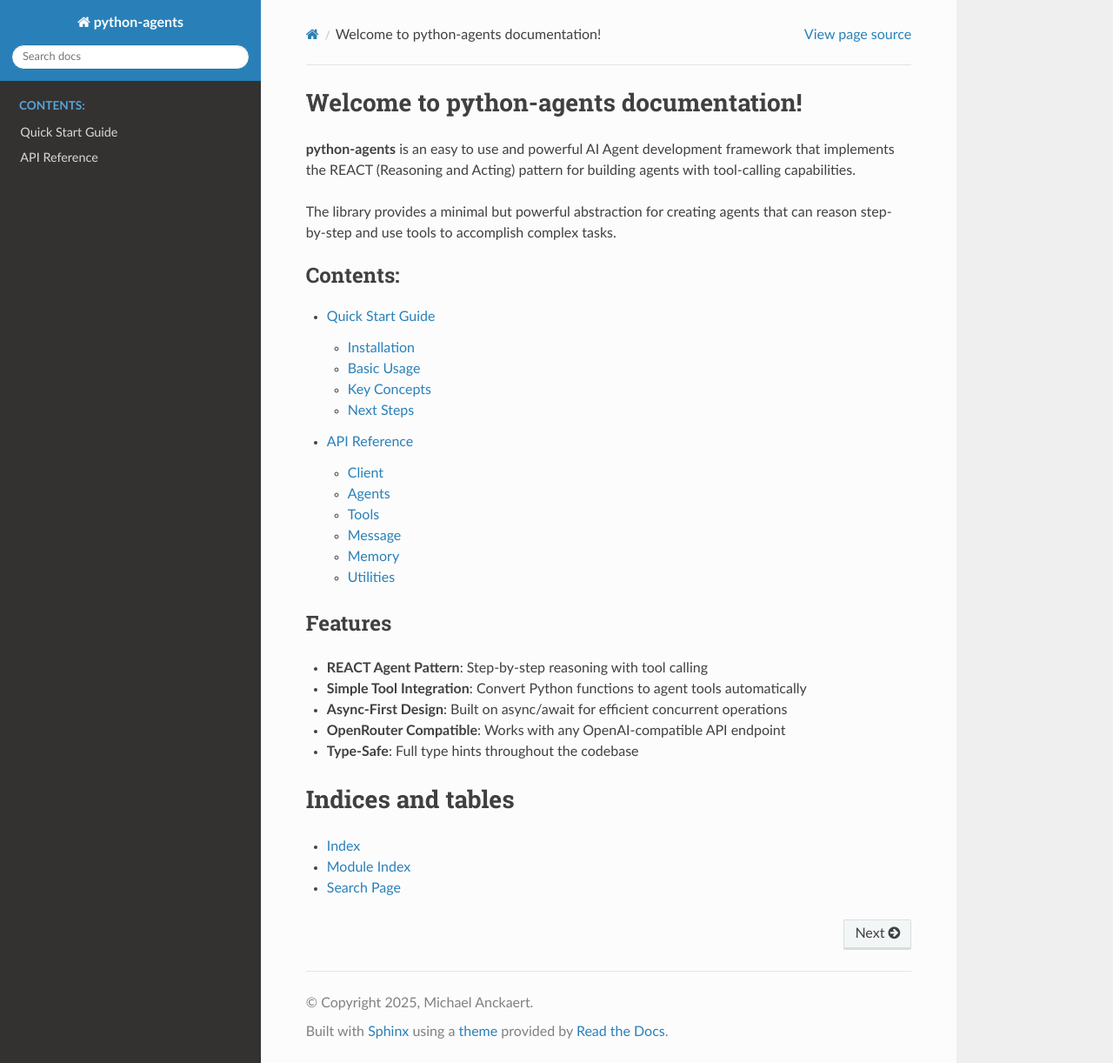
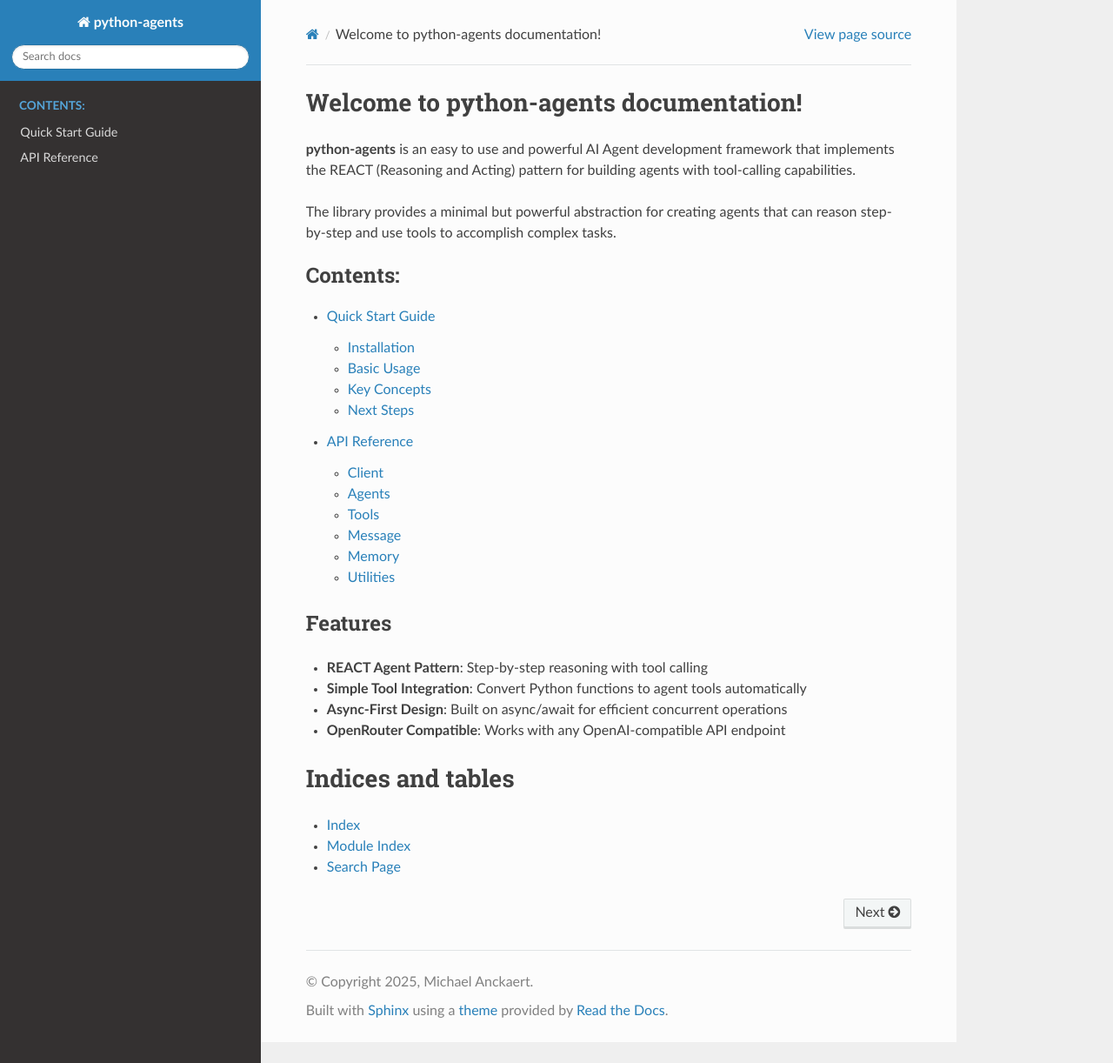
Before and after one commit to MichaelAnckaert/python-agents, a Sphinx documentation site: the page built from docs/source/index.rst, in a window 1280 px wide and 1222 px high. Shown: the whole window at 87% size. Built offline with Sphinx 7.4.7 and the Read the Docs theme 3.1.0, drawn with Linux system fonts in a browser that asks for light colours.

Commit message:
Specify features in docs

```diff
--- a/docs/source/index.rst
+++ b/docs/source/index.rst
@@ -19,7 +19,6 @@
 * **Simple Tool Integration**: Convert Python functions to agent tools automatically
 * **Async-First Design**: Built on async/await for efficient concurrent operations
 * **OpenRouter Compatible**: Works with any OpenAI-compatible API endpoint
-* **Type-Safe**: Full type hints throughout the codebase
 
 Indices and tables
 ==================
```
